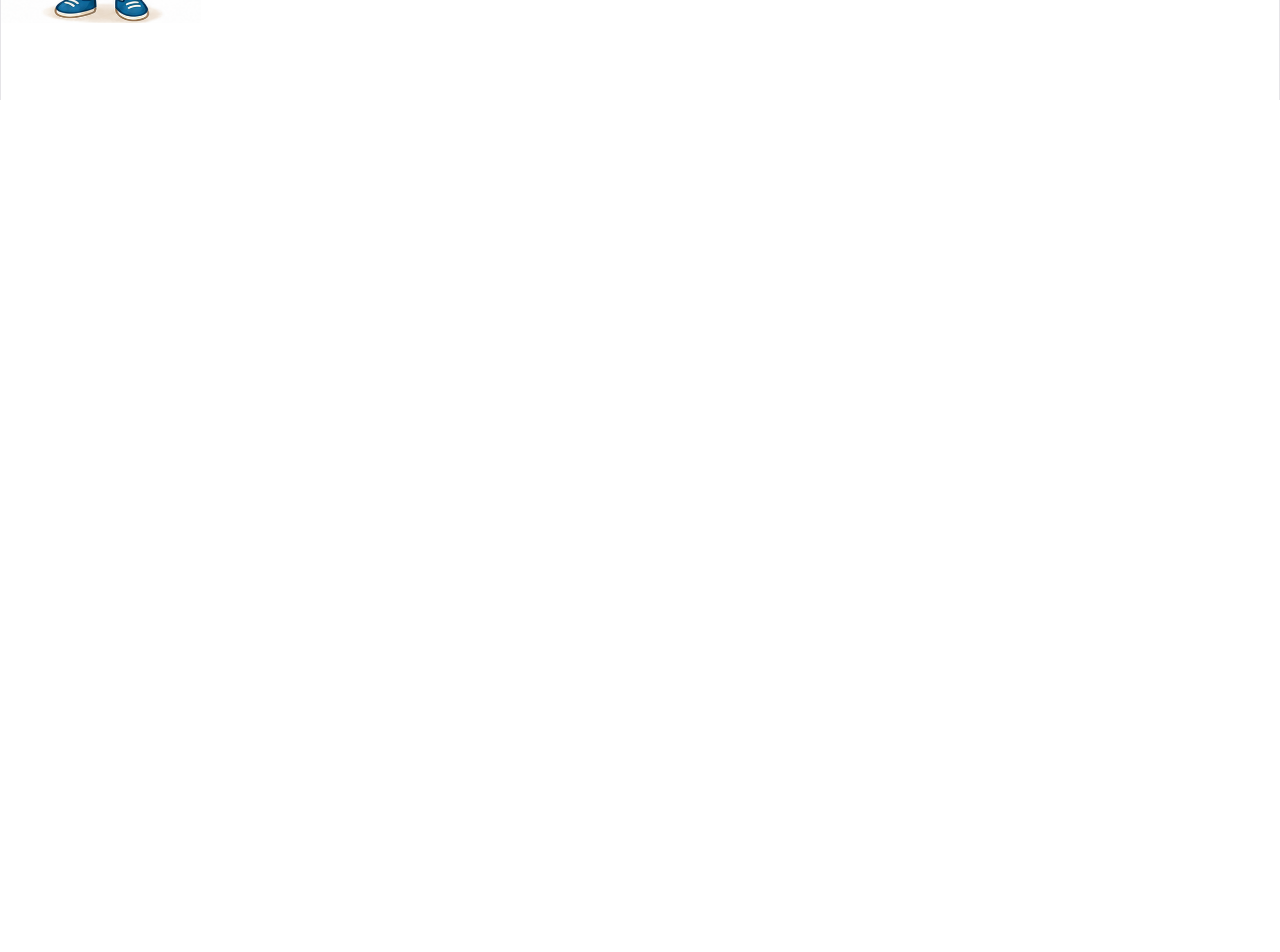
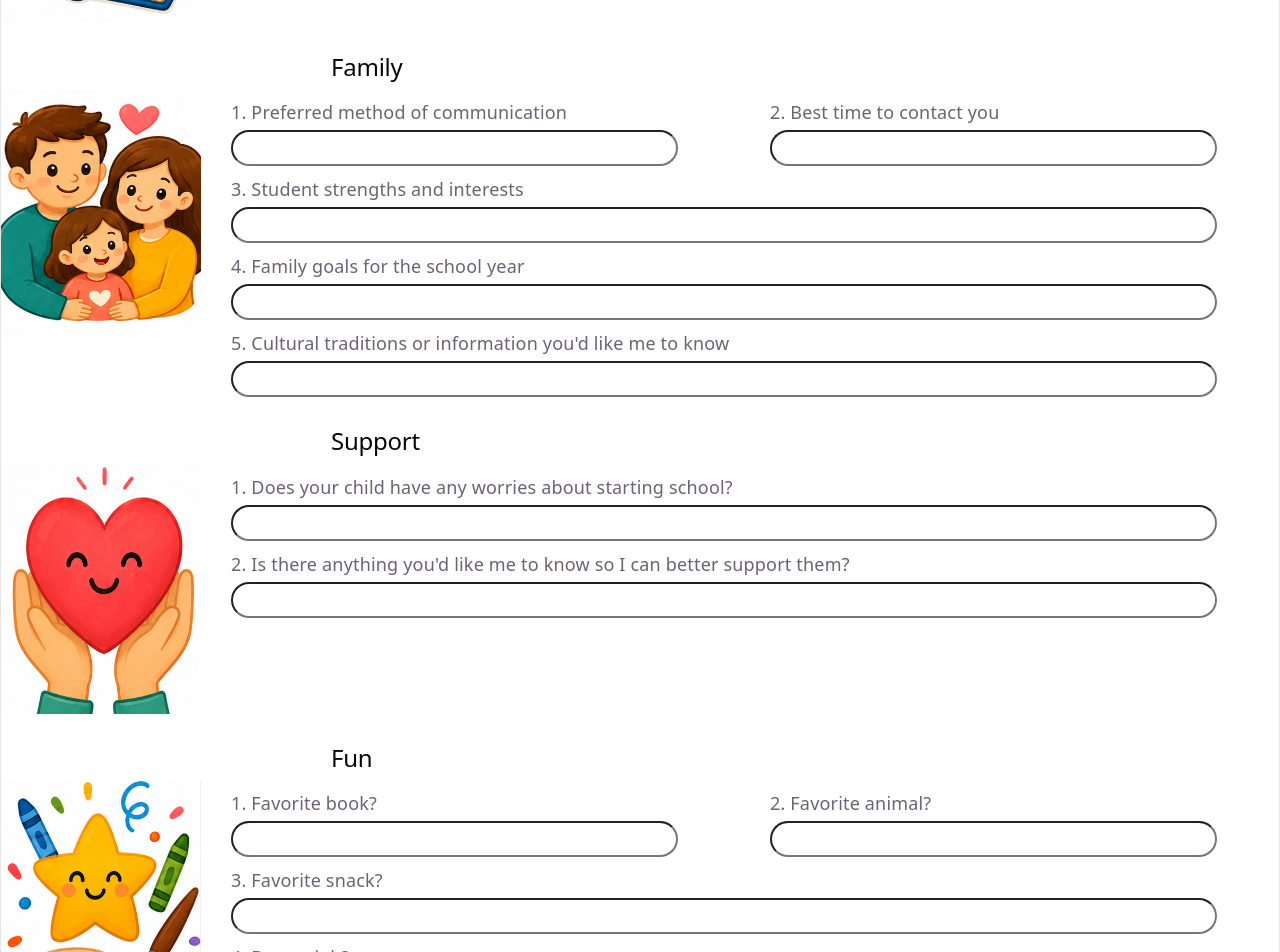
Before and after one commit to gcm1991/class-survey, a React (Vite) app: page / in a window 1280 px wide. Shown: the part 700-1652 px from the top of the page. Before the commit the page ends 800 px from the top, so only its background shows below. Built offline with nearby package versions, Linux system fonts and the light colour scheme.

Commit message:
commit 5

```diff
--- a/src/App.jsx
+++ b/src/App.jsx
@@ -14,36 +14,19 @@ const small_box_height = "30px";
 const large_box_height = "100px";
 
 function App() {
-  const family_questions = [
-    "1. Preferred method of communication",
-    "2. Best time to contact you",
-    "3. Student strengths and interests",
-    "4. Family goals for the school year",
-    "5. Cultural traditions or information you'd like me to know",
-  ];
-
-  const support_questions = [
-    "1. Does your child have any worries about starting school?",
-    "2. Is there anything you'd like me to know so I can better support them?",
-  ];
-  const fun_questions = [
-    "1. Favorite book?",
-    "2. Favorite animal?",
-    "3. Favorite snack?",
-    "4. Dream job?",
-    "5. Anything else you'd like to share!",
-  ];
-
   return (
     <>
-      <h1>Hello Parent</h1>
-      <AboutSection />
-      <LearningSection />
+      <h1>Sharla's Class</h1>
+      <AboutSection title="About" image={childImg} />
+      <LearningSection title="Learning" image={bookImg} />
+      <FamilySection title="Family" image={familyImg} />
+      <SupportSection title="Support" image={heartImg} />
+      <FunSection title="Fun" image={funImg} />
     </>
   );
 }
 
-function AboutSection() {
+function AboutSection({ title, image }) {
   const about_questions = [
     "1. What does your child like to be called?",
     "2. What are their favorite activities?",
@@ -58,11 +41,11 @@ function AboutSection() {
           marginLeft: title_margin_left,
         }}
       >
-        <h2 style={{ marginTop: "30px" }}>About</h2>
+        <h2 style={{ marginTop: "30px" }}>{title}</h2>
       </div>
 
       <div style={{ display: "flex", width: "100%" }}>
-        <img src={childImg} width="200" height="250" alt="" />
+        <img src={image} width="200" height="250" alt="" />
         <div className="questions" style={{ flex: 1 }}>
           {about_questions.map((question) => (
             <>
@@ -96,7 +79,7 @@ function AboutSection() {
   );
 }
 
-function LearningSection() {
+function LearningSection({ title, image }) {
   const learning_questions = [
     "1. What are your hopes for your child this year?",
     "2. Are there any learning strengths you'd like me to know about?",
@@ -110,11 +93,11 @@ function LearningSection() {
           marginLeft: title_margin_left,
         }}
       >
-        <h2 style={{ marginTop: "30px" }}>About</h2>
+        <h2 style={{ marginTop: "30px" }}>{title}</h2>
       </div>
 
       <div style={{ display: "flex", width: "100%" }}>
-        <img src={childImg} width="200" height="250" alt="" />
+        <img src={image} width="200" height="250" alt="" />
         <div className="questions" style={{ flex: 1 }}>
           {learning_questions.map((question) => (
             <>
@@ -148,4 +131,266 @@ function LearningSection() {
   );
 }
 
+function FamilySection({ title, image }) {
+  const family_questions = [
+    "1. Preferred method of communication",
+    "2. Best time to contact you",
+    "3. Student strengths and interests",
+    "4. Family goals for the school year",
+    "5. Cultural traditions or information you'd like me to know",
+  ];
+  return (
+    <>
+      <div
+        style={{
+          display: "flex",
+          justifyContent: "left",
+          marginLeft: title_margin_left,
+        }}
+      >
+        <h2 style={{ marginTop: "30px" }}>{title}</h2>
+      </div>
+
+      <div style={{ display: "flex", width: "100%" }}>
+        <img src={image} width="200" height="250" alt="" />
+        <div className="questions" style={{ flex: 1 }}>
+          <div style={{ display: "flex", width: "100%" }}>
+            <div style={{ flex: 1 }}>
+              {" "}
+              <p
+                style={{
+                  marginTop: question_margin_top,
+                  marginBottom: question_margin_bottom,
+                  marginLeft: question_margin_left,
+                }}
+              >
+                {family_questions[0]}
+              </p>
+              <input
+                style={{
+                  width: "80%",
+                  marginLeft: question_margin_left,
+                  borderRadius: "25px",
+                  height: "30px",
+                  fontSize: "20px",
+                  paddingLeft: "10px",
+                  boxShadow: "none",
+                }}
+                text
+              ></input>
+            </div>
+            <div style={{ flex: 1 }}>
+              {" "}
+              <p
+                style={{
+                  marginTop: question_margin_top,
+                  marginBottom: question_margin_bottom,
+                  marginLeft: question_margin_left,
+                }}
+              >
+                {family_questions[1]}
+              </p>
+              <input
+                style={{
+                  width: "80%",
+                  marginLeft: question_margin_left,
+                  borderRadius: "25px",
+                  height: "30px",
+                  fontSize: "20px",
+                  paddingLeft: "10px",
+                  boxShadow: "none",
+                }}
+                text
+              ></input>
+            </div>
+          </div>
+
+          {family_questions.slice(2).map((question) => (
+            <>
+              {" "}
+              <p
+                style={{
+                  marginTop: question_margin_top,
+                  marginBottom: question_margin_bottom,
+                  marginLeft: question_margin_left,
+                }}
+              >
+                {question}
+              </p>
+              <input
+                style={{
+                  width: "90%",
+                  marginLeft: question_margin_left,
+                  borderRadius: "25px",
+                  height: "30px",
+                  fontSize: "20px",
+                  paddingLeft: "10px",
+                  boxShadow: "none",
+                }}
+                text
+              ></input>
+            </>
+          ))}
+        </div>
+      </div>
+    </>
+  );
+}
+
+function SupportSection({ title, image }) {
+  const support_questions = [
+    "1. Does your child have any worries about starting school?",
+    "2. Is there anything you'd like me to know so I can better support them?",
+  ];
+  return (
+    <>
+      <div
+        style={{
+          display: "flex",
+          justifyContent: "left",
+          marginLeft: title_margin_left,
+        }}
+      >
+        <h2 style={{ marginTop: "30px" }}>{title}</h2>
+      </div>
+
+      <div style={{ display: "flex", width: "100%" }}>
+        <img src={image} width="200" height="250" alt="" />
+        <div className="questions" style={{ flex: 1 }}>
+          {support_questions.map((question) => (
+            <>
+              {" "}
+              <p
+                style={{
+                  marginTop: question_margin_top,
+                  marginBottom: question_margin_bottom,
+                  marginLeft: question_margin_left,
+                }}
+              >
+                {question}
+              </p>
+              <input
+                style={{
+                  width: "90%",
+                  marginLeft: question_margin_left,
+                  borderRadius: "25px",
+                  height: "30px",
+                  fontSize: "20px",
+                  paddingLeft: "10px",
+                  boxShadow: "none",
+                }}
+                text
+              ></input>
+            </>
+          ))}
+        </div>
+      </div>
+    </>
+  );
+}
+
+function FunSection({ title, image }) {
+  const fun_questions = [
+    "1. Favorite book?",
+    "2. Favorite animal?",
+    "3. Favorite snack?",
+    "4. Dream job?",
+    "5. Anything else you'd like to share!",
+  ];
+  return (
+    <>
+      <div
+        style={{
+          display: "flex",
+          justifyContent: "left",
+          marginLeft: title_margin_left,
+        }}
+      >
+        <h2 style={{ marginTop: "30px" }}>{title}</h2>
+      </div>
+
+      <div style={{ display: "flex", width: "100%" }}>
+        <img src={image} width="200" height="250" alt="" />
+        <div className="questions" style={{ flex: 1 }}>
+          <div style={{ display: "flex", width: "100%" }}>
+            <div style={{ flex: 1 }}>
+              {" "}
+              <p
+                style={{
+                  marginTop: question_margin_top,
+                  marginBottom: question_margin_bottom,
+                  marginLeft: question_margin_left,
+                }}
+              >
+                {fun_questions[0]}
+              </p>
+              <input
+                style={{
+                  width: "80%",
+                  marginLeft: question_margin_left,
+                  borderRadius: "25px",
+                  height: "30px",
+                  fontSize: "20px",
+                  paddingLeft: "10px",
+                  boxShadow: "none",
+                }}
+                text
+              ></input>
+            </div>
+            <div style={{ flex: 1 }}>
+              {" "}
+              <p
+                style={{
+                  marginTop: question_margin_top,
+                  marginBottom: question_margin_bottom,
+                  marginLeft: question_margin_left,
+                }}
+              >
+                {fun_questions[1]}
+              </p>
+              <input
+                style={{
+                  width: "80%",
+                  marginLeft: question_margin_left,
+                  borderRadius: "25px",
+                  height: "30px",
+                  fontSize: "20px",
+                  paddingLeft: "10px",
+                  boxShadow: "none",
+                }}
+                text
+              ></input>
+            </div>
+          </div>
+          {fun_questions.slice(2).map((question) => (
+            <>
+              {" "}
+              <p
+                style={{
+                  marginTop: question_margin_top,
+                  marginBottom: question_margin_bottom,
+                  marginLeft: question_margin_left,
+                }}
+              >
+                {question}
+              </p>
+              <input
+                style={{
+                  width: "90%",
+                  marginLeft: question_margin_left,
+                  borderRadius: "25px",
+                  height: "30px",
+                  fontSize: "20px",
+                  paddingLeft: "10px",
+                  boxShadow: "none",
+                }}
+                text
+              ></input>
+            </>
+          ))}
+        </div>
+      </div>
+    </>
+  );
+}
 export default App;
```
